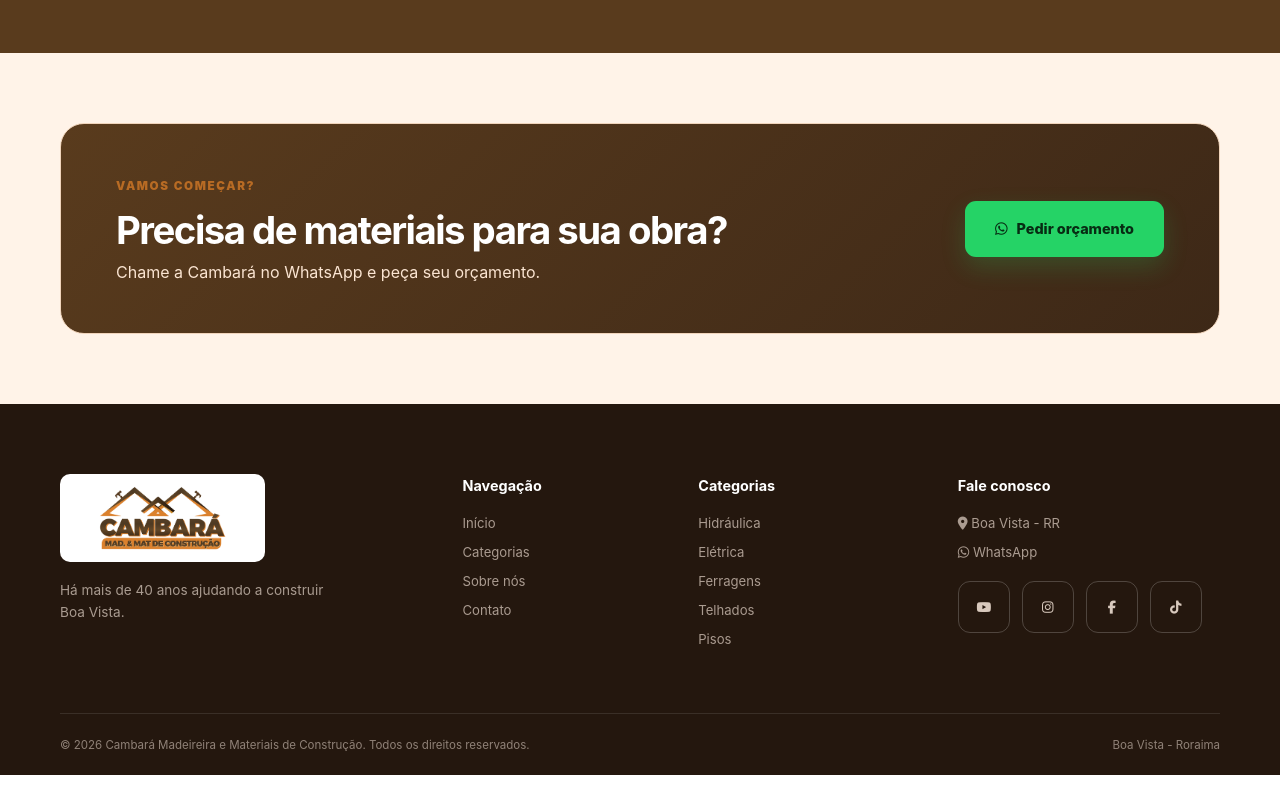
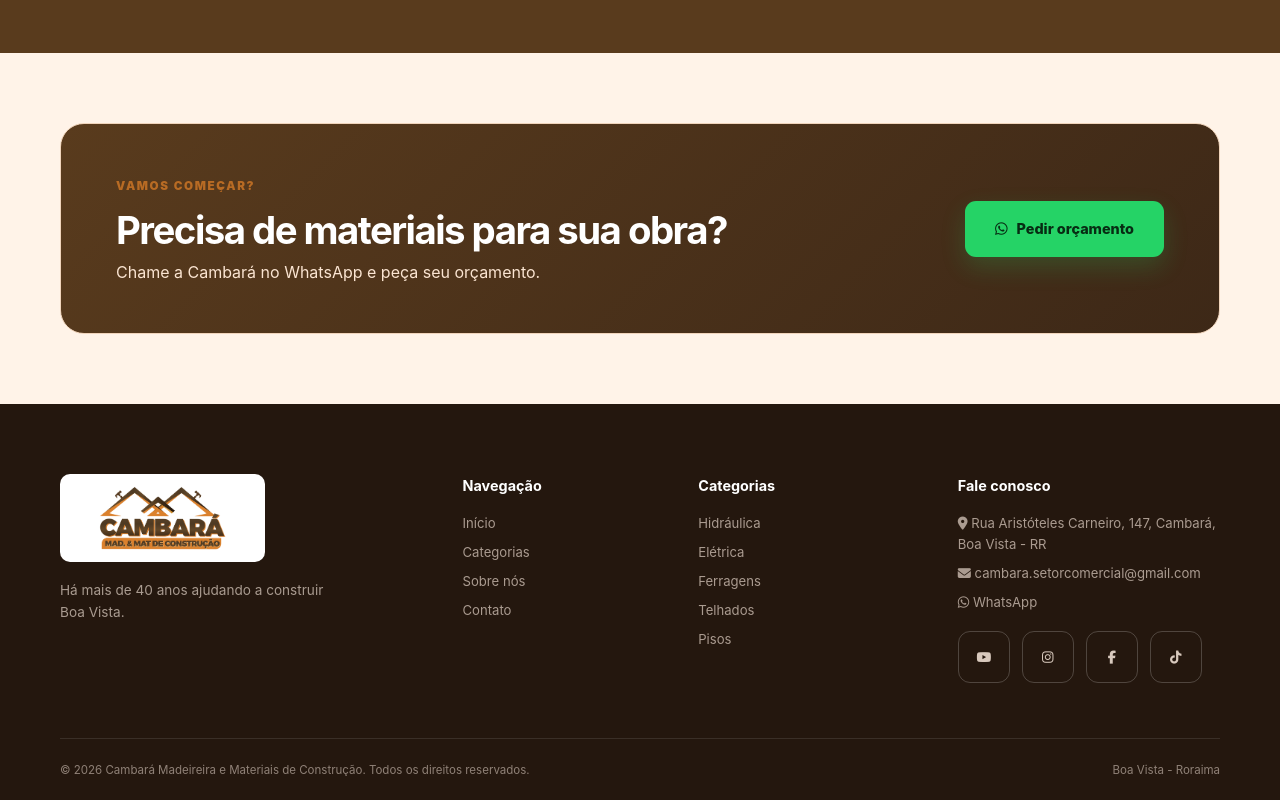
Before and after one commit to fehlyma5/cambara_site, a plain HTML site: page index.html in a window 1280 px wide. Shown: the part 3376-4176 px from the top of the page. Before the commit the page ends 4151 px from the top, so only its background shows below. Drawn offline with nearby package versions, Linux system fonts and the light colour scheme; no server answers.

Commit message:
feat: incluir endereço completo e email comercial no rodapé

```diff
--- a/index.html
+++ b/index.html
@@ -286,7 +286,8 @@
 
       <div>
         <h4>Fale conosco</h4>
-        <p><i class="fa-solid fa-location-dot"></i> Boa Vista - RR</p>
+        <p><i class="fa-solid fa-location-dot" aria-hidden="true"></i> Rua Aristóteles Carneiro, 147, Cambará, Boa Vista - RR</p>
+        <a href="mailto:cambara.setorcomercial@gmail.com"><i class="fa-solid fa-envelope" aria-hidden="true"></i> cambara.setorcomercial@gmail.com</a>
         <a href="https://wa.me/5595999999999" target="_blank" rel="noopener"><i class="fa-brands fa-whatsapp"></i> WhatsApp</a>
 
         <div class="socials" aria-label="Redes sociais">
```
